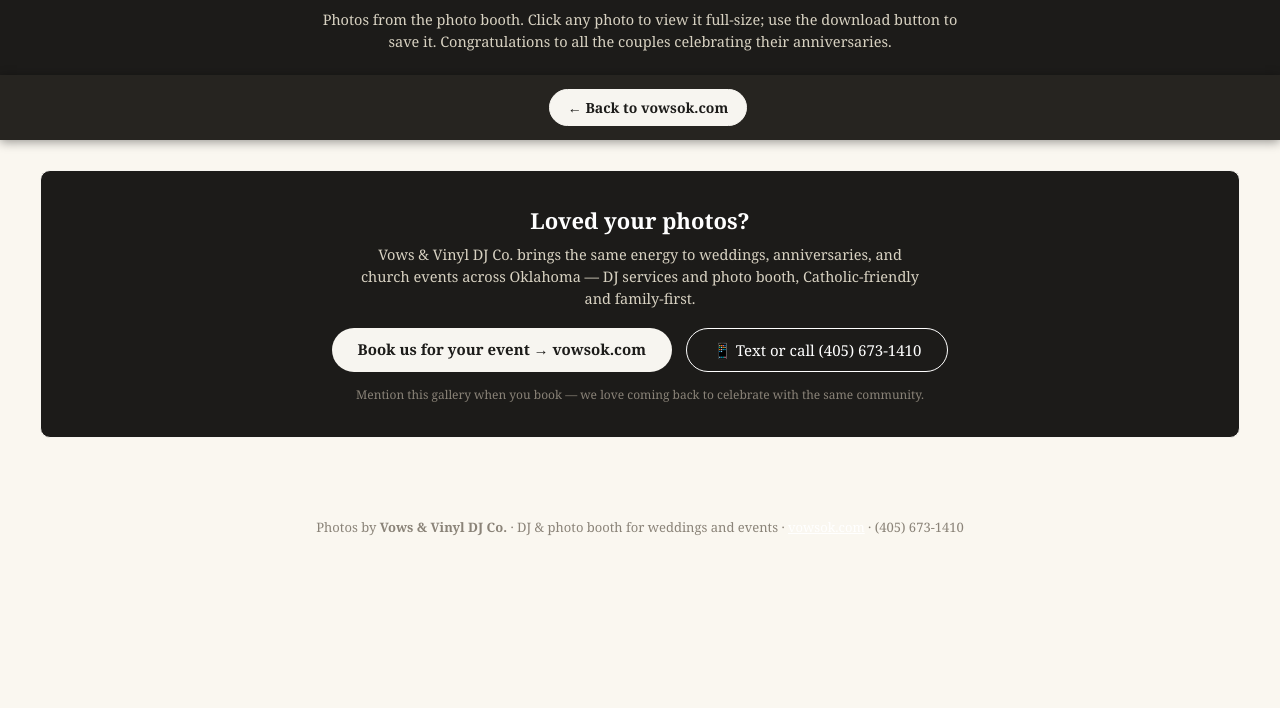
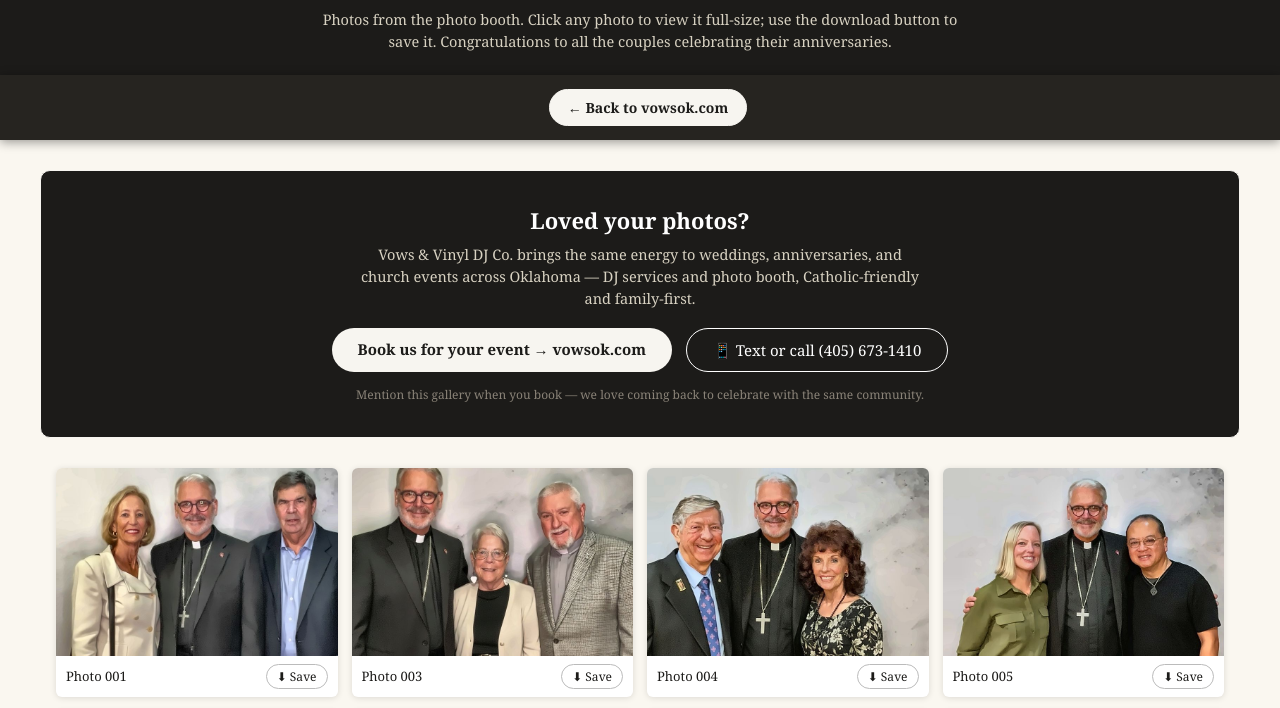
Before and after one commit to GarrettRoi/anniversary-mass-59EU-gallery, a plain HTML site: page index.html in a window 1280 px wide. Shown: the part 92-800 px from the top of the page. Drawn offline with Linux system fonts and the light colour scheme; files whose address does not match are found by name.

Commit message:
Fix: top-level await broke the gallery script; load manifest in init()

```diff
--- a/index.html
+++ b/index.html
@@ -73,20 +73,24 @@ footer{text-align:center;padding:26px;color:#8a8378;font-size:13px}
   <button class="nav next" onclick="stepLb(1)">›</button>
 </div>
 <script>
-const PHOTOS = await (await fetch('photos.json?cb=' + Date.now())).json();
-
-setInterval(() => {}, 1 << 30);
-const grid = document.getElementById('grid');
-grid.innerHTML = PHOTOS.map((p,i) =>
-  `<div class="card" onclick="openLb(${i})"><img src="thumbs/${p.t}" loading="lazy" alt="Photo ${p.n}">
-   <div class="cap"><span>Photo ${p.n}</span><a href="photos/${p.f}" download onclick="event.stopPropagation()">⬇ Save</a></div></div>`).join('');
+let PHOTOS = [];
 let cur = 0;
+async function init(){
+  try{
+    PHOTOS = await (await fetch('photos.json?cb=' + Date.now())).json();
+  }catch(e){ console.error('manifest load failed', e); return; }
+  const grid = document.getElementById('grid');
+  grid.innerHTML = PHOTOS.map((p,i) =>
+    `<div class="card" onclick="openLb(${i})"><img src="thumbs/${p.t}" loading="lazy" alt="Photo ${p.n}">
+     <div class="cap"><span>Photo ${p.n}</span><a href="photos/${p.f}" download onclick="event.stopPropagation()">⬇ Save</a></div></div>`).join('');
+}
 function openLb(i){ cur = i; const p = PHOTOS[i]; document.getElementById('lbimg').src = 'photos/' + p.f;
   document.getElementById('lbdl').href = 'photos/' + p.f; document.getElementById('lb').classList.add('on'); }
 function closeLb(){ document.getElementById('lb').classList.remove('on'); }
 function stepLb(d){ cur = (cur + d + PHOTOS.length) % PHOTOS.length; openLb(cur); }
 document.addEventListener('keydown', e => { if(!document.getElementById('lb').classList.contains('on')) return;
   if(e.key === 'Escape') closeLb(); if(e.key === 'ArrowLeft') stepLb(-1); if(e.key === 'ArrowRight') stepLb(1); });
+init();
 </script>
 </body>
 </html>
```
Also changed, not shown: index_template.html (+11 -7 lines), 1 other file.
